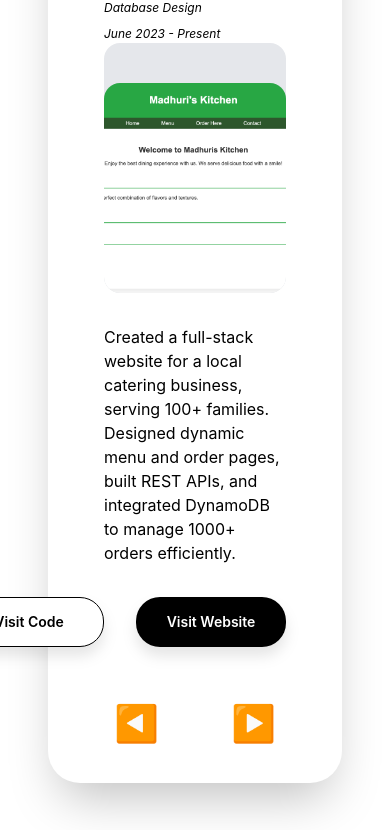
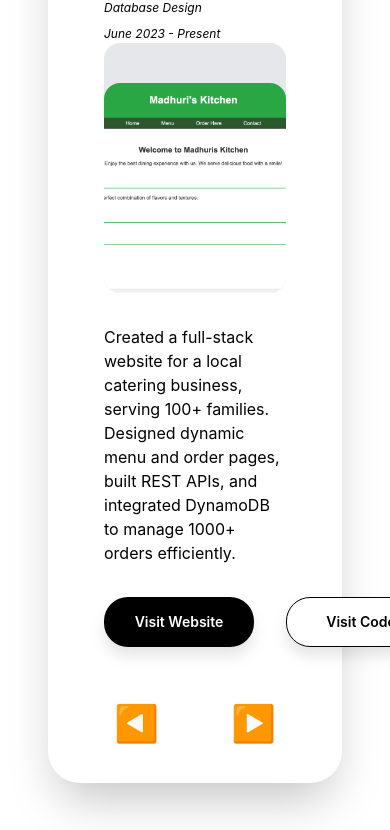
Before and after one commit to Psangs1/PersonalWebsite, a React (Vite) app: page / in a window 390 px wide. Shown: the part 1934-2764 px from the top of the page. Built offline with nearby package versions, Linux system fonts and the light colour scheme; the HTML template or start-up script is replaced by a standard one.

Commit message:
additional changes to project showcase

```diff
--- a/src/components/ProjectCard.tsx
+++ b/src/components/ProjectCard.tsx
@@ -14,7 +14,7 @@ const ProjectCard: React.FC<Project> = ({name, skills, dates, image, description
           </div>
         </div>
 
-        <div className="h-[250px] w-full max-w-[500px] pt-10 mx-auto overflow-hidden flex justify-center items-center rounded-2xl bg-gray-200">
+        <div className="sm:max-h-[500px] h-[250px] w-full max-w-[500px] pt-10 mx-auto flex justify-center items-center rounded-2xl bg-gray-200">
           <img
             src={image}
             className="h-full object-cover rounded-2xl"
@@ -26,7 +26,7 @@ const ProjectCard: React.FC<Project> = ({name, skills, dates, image, description
           <h1>{description}</h1>
         </div>
 
-       <div className="flex flex-row-reverse items-end justify-items-end gap-8 font-primary">
+       <div className="flex md:flex-row-reverse flex-row items-end justify-items-end gap-8 font-primary">
         <a href={websitelink} target="_blank">
           <button className="w-[150px] h-[50px] text-white bg-black text-sm font-semibold rounded-3xl drop-shadow-xl hover:bg-gray-800 transition delay-50 duration-300 ease-in-out ">
             Visit Website
```
